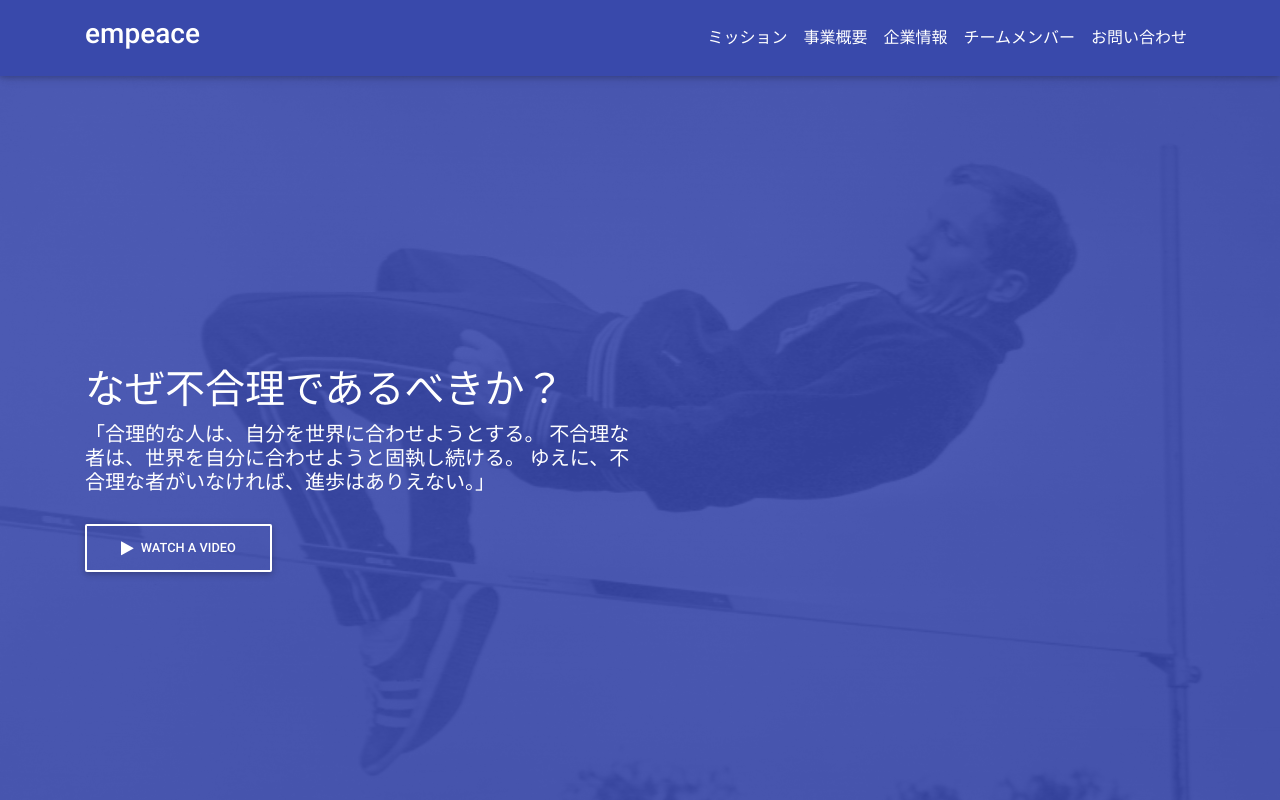
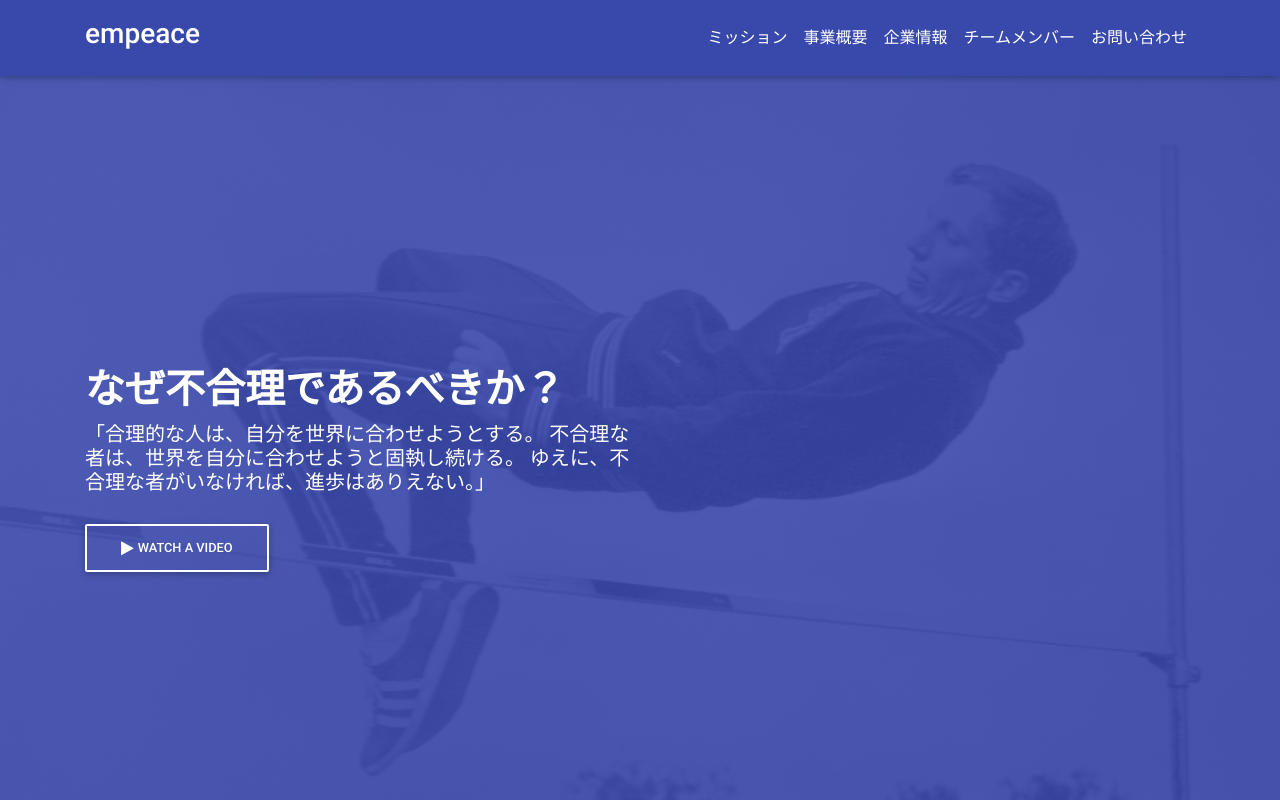
Before and after one commit to lucky520aki/empeace, a plain HTML site: page index.html in a window 1280 px wide. Shown: the top 800 px of the page. Drawn offline with Linux system fonts and the light colour scheme.

Commit message:
Update index.html

```diff
--- a/index.html
+++ b/index.html
@@ -63,14 +63,14 @@
           <div class="col-md-10 col-lg-6 text-center text-md-left margins">
             <div class="white-text pt-5">
               <div class="wow fadeInLeft" data-wow-delay="0.3s">
-              <h1 class="h1-responsive  mt-5 pt-5 font-bold mt-sm-5">なぜ不合理であるべきか？</h1>
+              <h1 class="h1-responsive mt-5 pt-5 font-bold "><strong>なぜ不合理であるべきか？</strong></h1>
                 <h5 class="h5-responsive pb-3">
                 「合理的な人は、自分を世界に合わせようとする。
                  不合理な者は、世界を自分に合わせようと固執し続ける。
                  ゆえに、不合理な者がいなければ、進歩はありえない。」
-                  </h5>
-                      </div>
-                       <div class="wow fadeInUp" data-wow-delay="0.3s"><a class="btn btn-outline-white dark-grey-text font-bold ml-0" href="https://youtu.be/CZsH46Ek2ao?t=5" target="_blank"><i class="fa fa-play mr-1 white-text"></i> Watch a Video</a>
+                </h5>
+              </div>
+                <div class="wow fadeInUp" data-wow-delay="0.3s"><a class="btn btn-outline-white dark-grey-text font-bold ml-0" href="https://youtu.be/CZsH46Ek2ao?t=5" target="_blank"><i class="fa fa-play mr-1 white-text"></i>Watch a Video</a>
                 </div>
               </div>
             </div>
```
